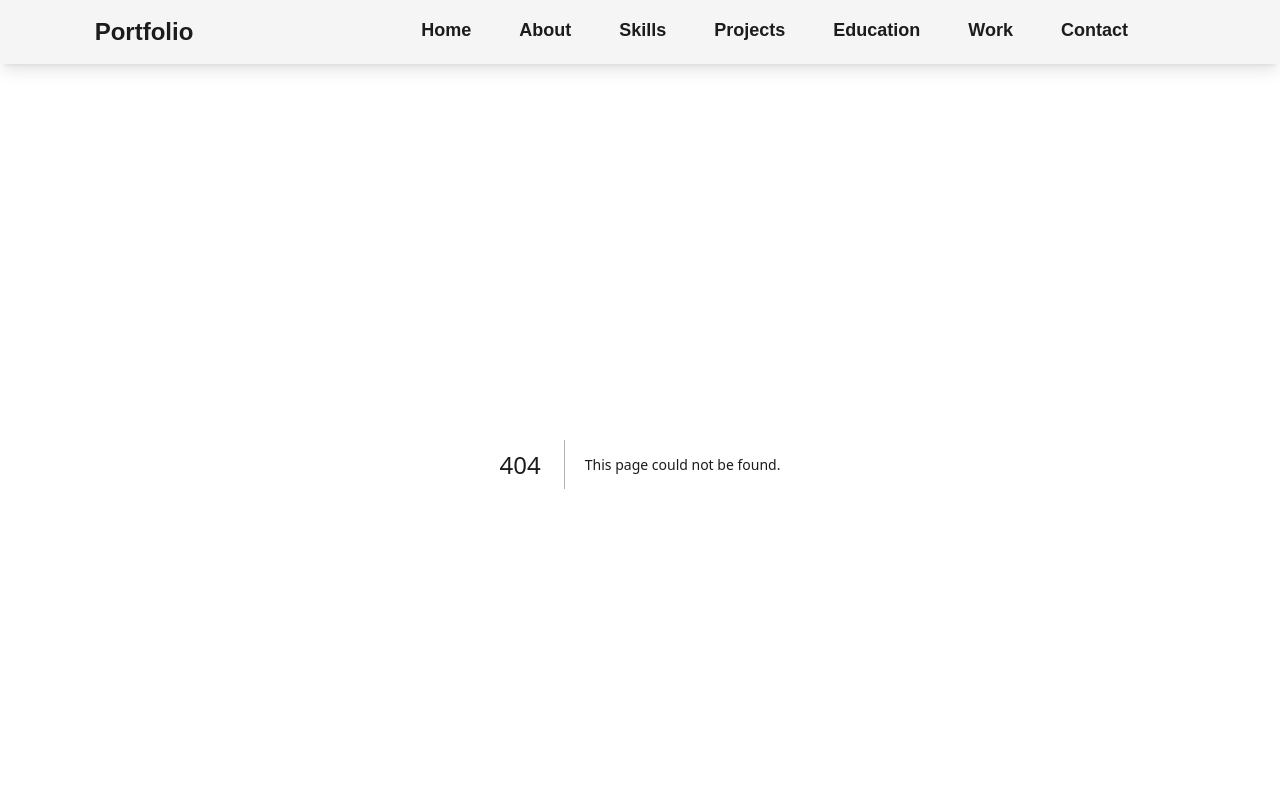
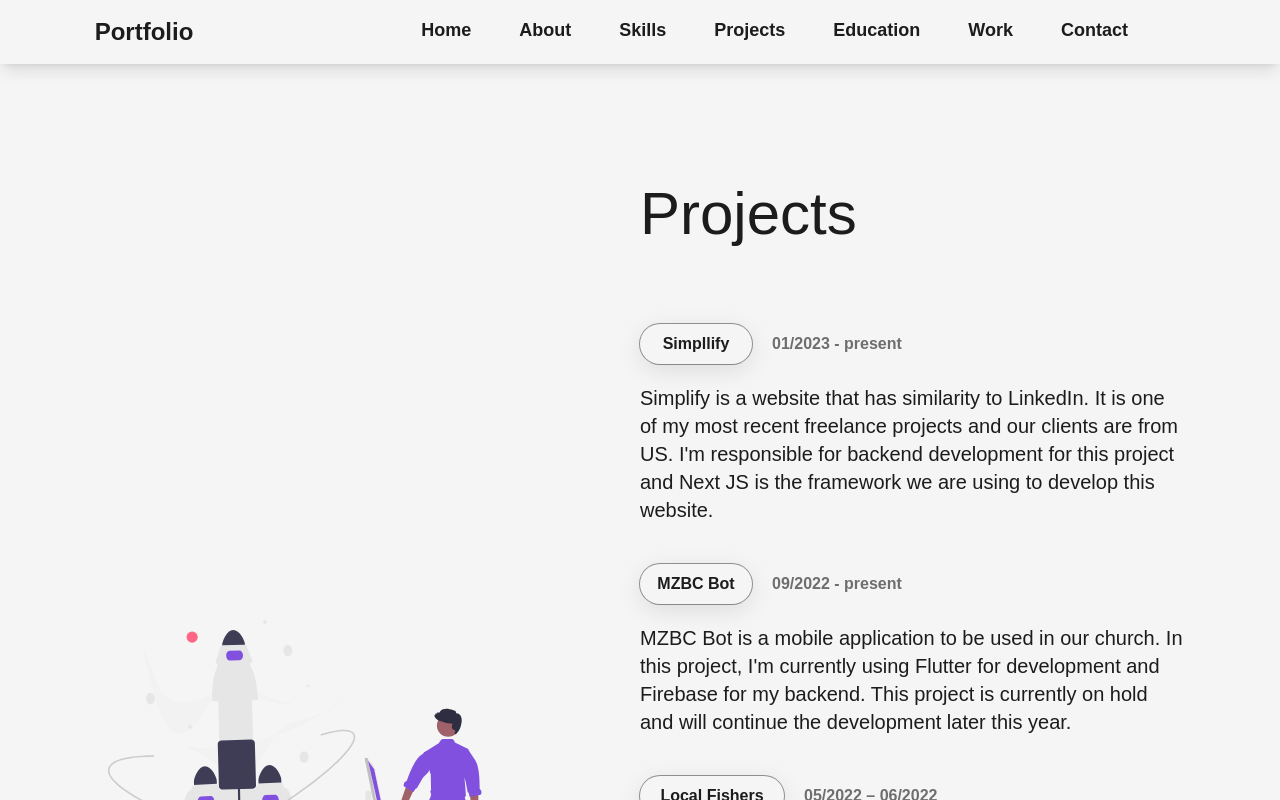
Before and after one commit to Ditzler01/portfolio, a Next.js app: page /projects in a window 1280 px wide. Before the commit this address had no page. Built offline with nearby package versions, Linux system fonts and the light colour scheme.

Commit message:
Projects UI (Unfinished)

```diff
--- a/components/layout.tsx
+++ b/components/layout.tsx
@@ -17,7 +17,8 @@ export default function Layout({ children }: Props)
                 <meta name="viewport" content="width=device-width, initial-scale=1.0" />
                 <title>Portfolio | Ditzler Santos</title>
             </Head>
-            <div className="font">
+
+            <div className="font w-full h-full flex flex-col relative">
                 <Navbar/>
                 { children }
             </div>
--- /dev/null
+++ b/pages/projects.tsx
@@ -0,0 +1,91 @@
+export default function Projects()
+{
+    return (
+        <>
+            <div className="w-full flex-1 flex lg:flex-row flex-col">
+                <div className="lg:w-[50%] w-full h-full flex justify-center items-center">
+                    <img src="/images/projects.svg" className="w-[70%]"/>
+                </div>
+                <div className="lg:w-[50%] w-full h-full flex flex-col justify-center py-20 my-5">
+                    <p className="2xl:text-7xl lg:text-6xl md:text-6xl text-5xl text-secondary font-light lg:text-left text-center lg:mt-0 mt-24">Projects</p>
+                    <div className="w-full mt-20 lg:px-0 px-20">
+                        <div className="flex flex-row items-center">
+                            <div className="py-2 px-2 shadow-[rgba(0,0,0,0.1)_0px_6px_24px_0px,_rgba(0,0,0,0.4)_0px_0px_0px_1px] rounded-full w-28">
+                                <p className="tex-xl font-[600] text-center">Simpllify</p>
+                            </div>
+                            <p className="font-[600] ml-5 text-[rgb(110,110,110)]">01/2023 - present</p>
+                        </div>
+
+                        <div className="lg:w-[85%] w-full mt-5">
+                            <p className="text-xl">
+                                Simplify is a website that has similarity to LinkedIn. It is one of my most recent freelance projects and our clients are from US. I'm
+                                responsible for backend development for this project and Next JS is the framework we are using to develop this website.
+                            </p>
+                        </div>
+                    </div>
+                    <div className="w-full mt-10 lg:px-0 px-20">
+                        <div className="flex flex-row items-center">
+                            <div className="py-2 px-2 shadow-[rgba(0,0,0,0.1)_0px_6px_24px_0px,_rgba(0,0,0,0.4)_0px_0px_0px_1px] rounded-full w-28">
+                                <p className="tex-xl font-[600] text-center">MZBC Bot</p>
+                            </div>
+                            <p className="font-[600] ml-5 text-[rgb(110,110,110)]">09/2022 - present</p>
+                        </div>
+
+                        <div className="lg:w-[85%] w-full mt-5">
+                            <p className="text-xl">
+                                MZBC Bot is a mobile application to be used in our church. In this project, I'm currently using Flutter for development and Firebase for my backend.
+                                This project is currently on hold and will continue the development later this year.
+                            </p>
+                        </div>
+                    </div>
+                    <div className="w-full mt-10 lg:px-0 px-20">
+                        <div className="flex flex-row items-center">
+                            <div className="py-2 px-2 shadow-[rgba(0,0,0,0.1)_0px_6px_24px_0px,_rgba(0,0,0,0.4)_0px_0px_0px_1px] rounded-full w-36">
+                                <p className="tex-xl font-[600] text-center">Local Fishers</p>
+                            </div>
+                            <p className="font-[600] ml-5 text-[rgb(110,110,110)]">05/2022 – 06/2022</p>
+                        </div>
+
+                        <div className="lg:w-[85%] w-full mt-5">
+                            <p className="text-xl">
+                                Local fishers is a freelance project that serve as registration or renewal for boat owners in the province of Orani. My client in this project
+                                is my friend and this is his thesis output. I was the backend developer of this project and we used PHP for development and no frameworks
+                                are used in this project.
+                            </p>
+                        </div>
+                    </div>
+                    <div className="w-full mt-10 lg:px-0 px-20">
+                        <div className="flex flex-row items-center">
+                            <div className="py-2 px-2 shadow-[rgba(0,0,0,0.1)_0px_6px_24px_0px,_rgba(0,0,0,0.4)_0px_0px_0px_1px] rounded-full w-36">
+                                <p className="tex-xl font-[600] text-center">Cinefind</p>
+                            </div>
+                            <p className="font-[600] ml-5 text-[rgb(110,110,110)]">01/2022 – 02/2022</p>
+                        </div>
+
+                        <div className="lg:w-[85%] w-full mt-5">
+                            <p className="text-xl">
+                                Cinefind is a web project during my 3rd year college. It is a online movie reservation that is developed using PHP.
+                                This was the very first PHP project I created without any frameworks used.
+                            </p>
+                        </div>
+                    </div>
+                    <div className="w-full mt-10 lg:px-0 px-20">
+                        <div className="flex flex-row items-center">
+                            <div className="py-2 px-2 shadow-[rgba(0,0,0,0.1)_0px_6px_24px_0px,_rgba(0,0,0,0.4)_0px_0px_0px_1px] rounded-full w-32">
+                                <p className="tex-xl font-[600] text-center">Greenboard</p>
+                            </div>
+                            <p className="font-[600] ml-5 text-[rgb(110,110,110)]">04/2022 - 05/2022</p>
+                        </div>
+
+                        <div className="lg:w-[85%] w-full mt-5">
+                            <p className="text-xl">
+                                Cinefind is a web project during my 3rd year college. It is a online movie reservation that is developed using PHP.
+                                This was the very first PHP project I created without any frameworks used.
+                            </p>
+                        </div>
+                    </div>
+                </div>
+            </div>
+        </>
+    )
+}
--- a/styles/globals.css
+++ b/styles/globals.css
@@ -18,6 +18,12 @@ html, body
     overflow-x: hidden;
 }
 
+#__next
+{
+    height: 100%;
+    width: 100%;
+}
+
 .font
 {
     font-family: 'Poppins', sans-serif;
```
Also changed, not shown: public/images/projects.svg (added).
